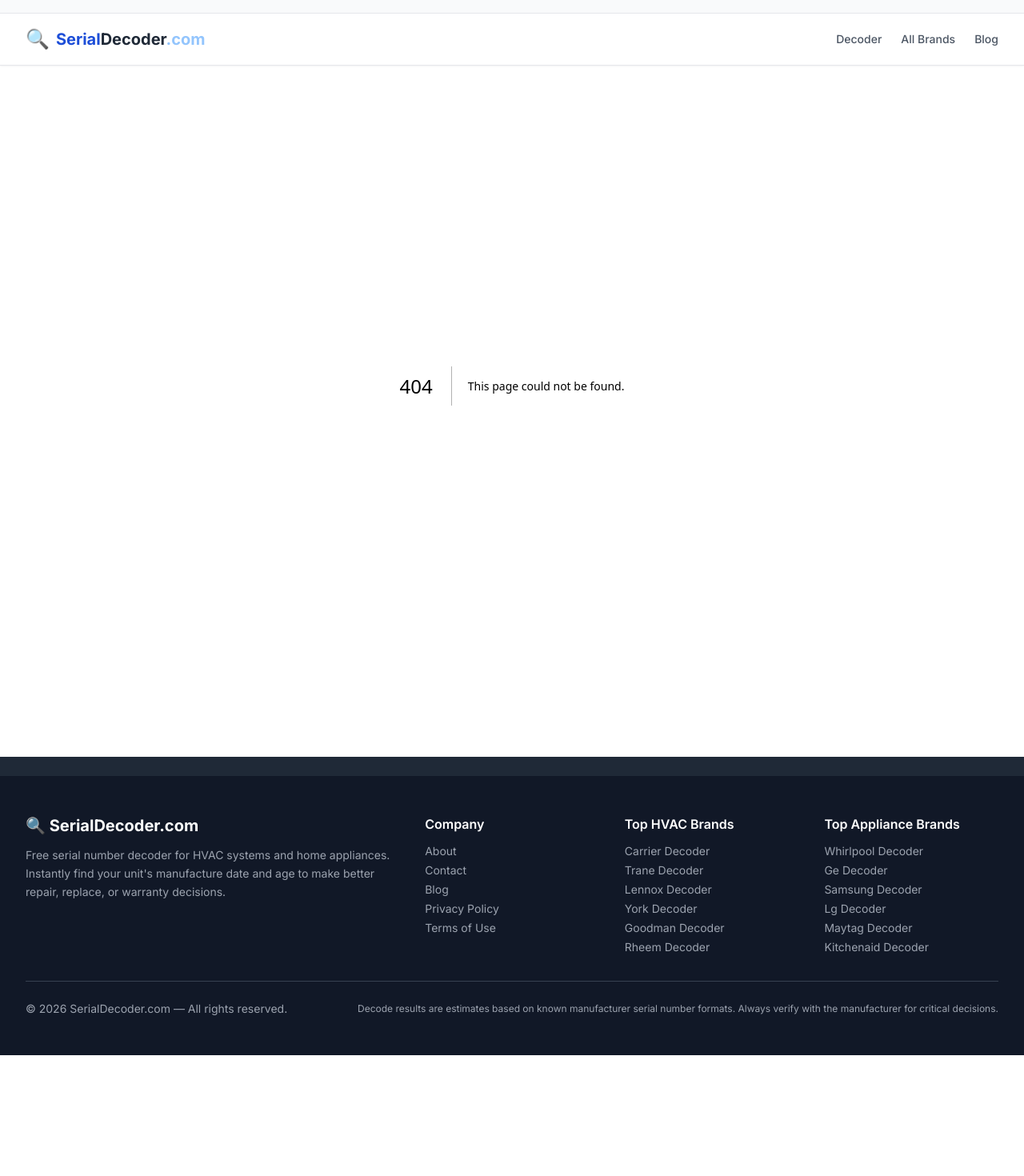
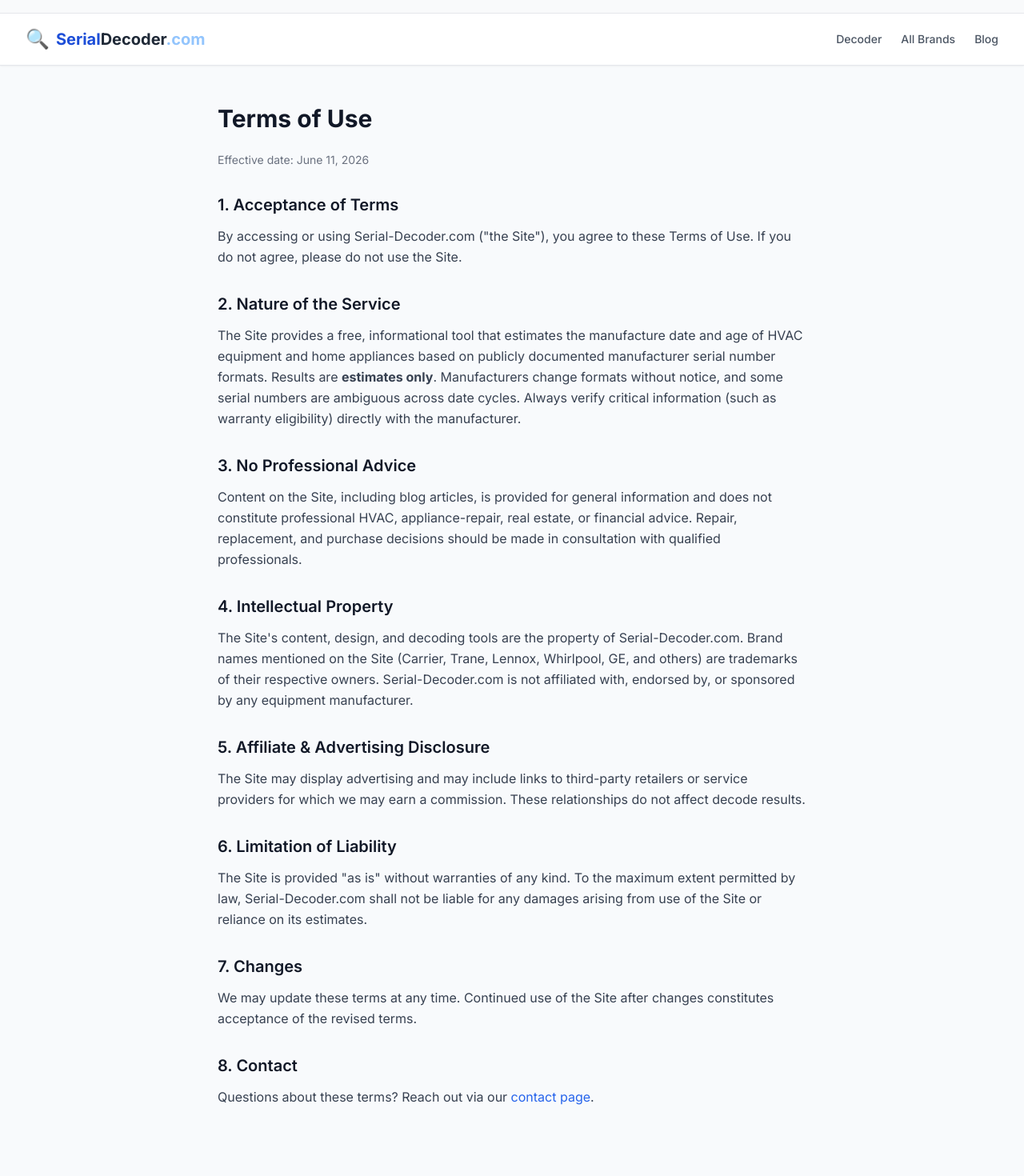
Before and after one commit to LordNorm495/serial-decoder-site, a Next.js app: page /terms in a window 1280 px wide. Before the commit this address had no page. Shown: the top 1470 px of the page at 80% size. Before the commit the page ends 1319 px from the top, so only its background shows below. Built offline with nearby package versions, Linux system fonts and the light colour scheme.

Commit message:
Add Terms of Use page

```diff
--- /dev/null
+++ b/app/terms/page.tsx
@@ -0,0 +1,70 @@
+import type { Metadata } from 'next'
+import Link from 'next/link'
+
+export const metadata: Metadata = {
+  title: 'Terms of Use — Serial-Decoder.com',
+  description: 'Terms of use for Serial-Decoder.com, the free HVAC and appliance serial number decoder.',
+}
+
+export default function TermsPage() {
+  return (
+    <article className="max-w-3xl mx-auto px-4 py-12 prose prose-gray">
+      <h1 className="text-3xl font-bold text-gray-900 mb-6">Terms of Use</h1>
+      <p className="text-gray-500 text-sm mb-8">Effective date: June 11, 2026</p>
+
+      <h2 className="text-xl font-semibold text-gray-900 mt-8 mb-3">1. Acceptance of Terms</h2>
+      <p className="text-gray-700 leading-relaxed mb-4">
+        By accessing or using Serial-Decoder.com (&quot;the Site&quot;), you agree to these Terms of Use.
+        If you do not agree, please do not use the Site.
+      </p>
+
+      <h2 className="text-xl font-semibold text-gray-900 mt-8 mb-3">2. Nature of the Service</h2>
+      <p className="text-gray-700 leading-relaxed mb-4">
+        The Site provides a free, informational tool that estimates the manufacture date and age of
+        HVAC equipment and home appliances based on publicly documented manufacturer serial number
+        formats. Results are <strong>estimates only</strong>. Manufacturers change formats without
+        notice, and some serial numbers are ambiguous across date cycles. Always verify critical
+        information (such as warranty eligibility) directly with the manufacturer.
+      </p>
+
+      <h2 className="text-xl font-semibold text-gray-900 mt-8 mb-3">3. No Professional Advice</h2>
+      <p className="text-gray-700 leading-relaxed mb-4">
+        Content on the Site, including blog articles, is provided for general information and does
+        not constitute professional HVAC, appliance-repair, real estate, or financial advice. Repair,
+        replacement, and purchase decisions should be made in consultation with qualified professionals.
+      </p>
+
+      <h2 className="text-xl font-semibold text-gray-900 mt-8 mb-3">4. Intellectual Property</h2>
+      <p className="text-gray-700 leading-relaxed mb-4">
+        The Site&apos;s content, design, and decoding tools are the property of Serial-Decoder.com.
+        Brand names mentioned on the Site (Carrier, Trane, Lennox, Whirlpool, GE, and others) are
+        trademarks of their respective owners. Serial-Decoder.com is not affiliated with, endorsed
+        by, or sponsored by any equipment manufacturer.
+      </p>
+
+      <h2 className="text-xl font-semibold text-gray-900 mt-8 mb-3">5. Affiliate &amp; Advertising Disclosure</h2>
+      <p className="text-gray-700 leading-relaxed mb-4">
+        The Site may display advertising and may include links to third-party retailers or service
+        providers for which we may earn a commission. These relationships do not affect decode results.
+      </p>
+
+      <h2 className="text-xl font-semibold text-gray-900 mt-8 mb-3">6. Limitation of Liability</h2>
+      <p className="text-gray-700 leading-relaxed mb-4">
+        The Site is provided &quot;as is&quot; without warranties of any kind. To the maximum extent
+        permitted by law, Serial-Decoder.com shall not be liable for any damages arising from use of
+        the Site or reliance on its estimates.
+      </p>
+
+      <h2 className="text-xl font-semibold text-gray-900 mt-8 mb-3">7. Changes</h2>
+      <p className="text-gray-700 leading-relaxed mb-4">
+        We may update these terms at any time. Continued use of the Site after changes constitutes
+        acceptance of the revised terms.
+      </p>
+
+      <h2 className="text-xl font-semibold text-gray-900 mt-8 mb-3">8. Contact</h2>
+      <p className="text-gray-700 leading-relaxed mb-4">
+        Questions about these terms? Reach out via our <Link href="/contact" className="text-blue-600 hover:underline">contact page</Link>.
+      </p>
+    </article>
+  )
+}
```
